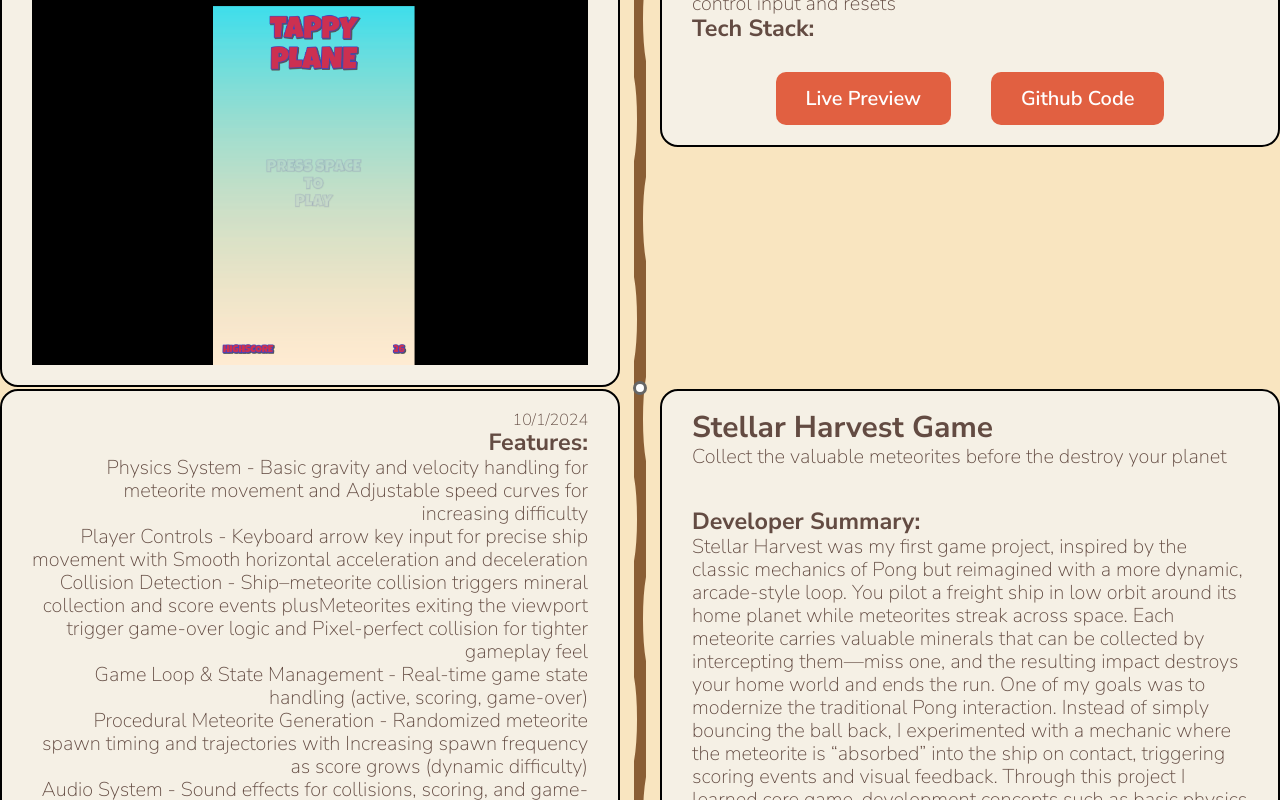
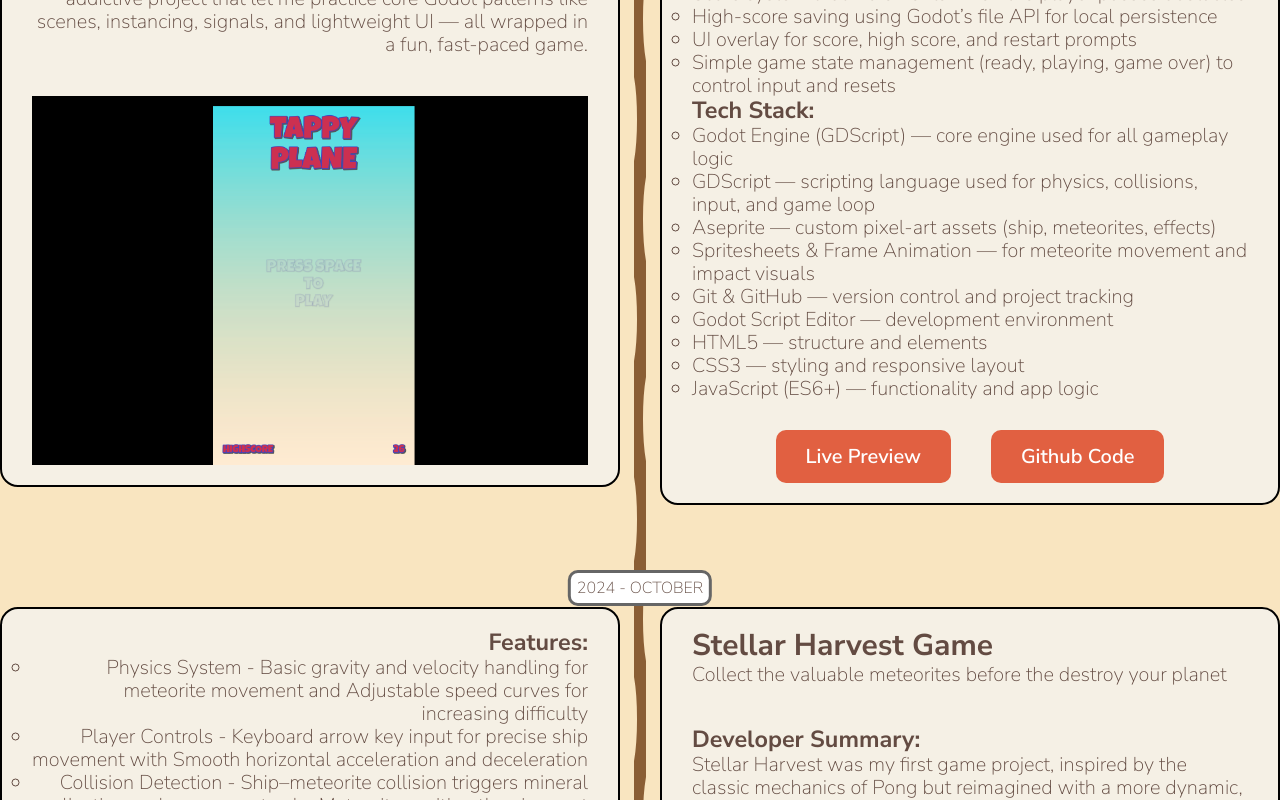
Before and after one commit to deanglane/portfolio-v2, a React (Vite) app: page /projects in a window 1280 px wide. Shown: the part 1160-1960 px from the top of the page. Built offline with nearby package versions, Linux system fonts and the light colour scheme; a web font is replaced by a local one.

Commit message:
WIP removed dot, replaced with formatted date, added bulliet point dot to lists

```diff
--- a/src/components/Footer.jsx
+++ b/src/components/Footer.jsx
@@ -6,7 +6,7 @@ function Footer() {
     <footer className={`${styles.footer}`}>
       <div>
         brewed in Toronto — © {new Date().getFullYear()} Dean the Day Off Dev -
-        v:2.1.3.0
+        v:2.1.4.0
       </div>
     </footer>
   );
--- a/src/components/ProjectCard.jsx
+++ b/src/components/ProjectCard.jsx
@@ -2,12 +2,19 @@ import React from "react";
 import styles from "./ProjectCard.module.css";
 
 function ProjectCard({ isLeft, project }) {
+  // check if the projects object as a feature section and a tech stack section
   const hasFeatures = project.features && project.features.length > 0;
   const hasTechStack = project.techStack && project.techStack.length > 0;
 
+  // Formatting the timeline date
+  const date = new Date(project.date);
+  const year = date.getFullYear();
+  const month = date.toLocaleString("en-US", { month: "long" }).toUpperCase();
+  const formattedDate = `${year} - ${month}`;
+
+  // project cell for features and Tech stack
   const projectCell = (
-    <div className={`${styles["timelineDate-left"]} ${styles.card}`}>
-      <small>{new Date(project.date).toLocaleDateString()}</small>
+    <div className={styles.card}>
       <h3>Features:</h3>
       {hasFeatures && (
         <ul>
@@ -25,16 +32,27 @@ function ProjectCard({ isLeft, project }) {
         </ul>
       )}
       <div className={styles.buttonContainer}>
-        <a className={"button"} href={project.url}>
+        <a
+          className={"button"}
+          href={project.url}
+          target="_blank"
+          rel="noopener noreferrer"
+        >
           Live Preview
         </a>
-        <a className={"button"} href={project.gitHub}>
+        <a
+          className={"button"}
+          href={project.gitHub}
+          target="_blank"
+          rel="noopener noreferrer"
+        >
           Github Code
         </a>
       </div>
     </div>
   );
 
+  // Project cell for descriptions, images and buttons
   const supportCell = (
     <div className={styles.card}>
       <h2>{project.title}</h2>
@@ -54,6 +72,7 @@ function ProjectCard({ isLeft, project }) {
 
       {/* Center marker cell (line + dot) */}
       <div className={styles.markerCell}>
+        <small className={styles.date}>{formattedDate}</small>
         <span className={styles.dot} />
       </div>
 
--- a/src/components/ProjectCard.module.css
+++ b/src/components/ProjectCard.module.css
@@ -15,19 +15,19 @@
   grid-template-columns: minmax(0, 1fr) 40px minmax(0, 1fr);
   align-items: start; /* aligns left/right cards at the top */
   padding-top: 0.1rem; /* tiny buffer to help dot placement */
+  margin-top: 5rem;
 }
 
 /* Center narrow column - still needed for layout */
 .markerCell {
   grid-column: 2;
-  /* no centering needed now */
 }
 
 /* DOT — now absolutely positioned relative to the .item row */
-.dot {
+/* .dot {
   position: absolute;
-  top: -6px; /* aligns dot to top of card */
-  left: 50%; /* center horizontally */
+  top: -6px;
+  left: 50%;
   transform: translateX(-50%);
 
   width: 14px;
@@ -36,6 +36,19 @@
   background: #fff;
   border: 3px solid #666;
   z-index: 5;
+} */
+
+.date {
+  position: absolute;
+  top: -35px; /* aligns dot to top of card */
+  left: 50%; /* center horizontally */
+  transform: translateX(-50%);
+  z-index: 5;
+
+  background-color: #ffffff;
+  border: 3px solid #666;
+  border-radius: 10px;
+  padding: 0.3rem;
 }
 
 /* Your cards (left and right use the same style) */
@@ -50,9 +63,8 @@
   justify-content: center;
 }
 
-/* Date stamp on other side of card */
-.timelineDate-left {
-  text-align: right;
+.card ul {
+  list-style: circle;
 }
 
 /* The card for left side */
--- a/src/data/projects.js
+++ b/src/data/projects.js
@@ -51,7 +51,17 @@ export const projects = [
       "UI overlay for score, high score, and restart prompts",
       "Simple game state management (ready, playing, game over) to control input and resets",
     ],
-    techStack: [],
+    techStack: [
+      "Godot Engine (GDScript) — core engine used for all gameplay logic",
+      "GDScript — scripting language used for physics, collisions, input, and game loop",
+      "Aseprite — custom pixel-art assets (ship, meteorites, effects)",
+      "Spritesheets & Frame Animation — for meteorite movement and impact visuals",
+      "Git & GitHub — version control and project tracking",
+      "Godot Script Editor — development environment",
+      "HTML5 — structure and elements",
+      "CSS3 — styling and responsive layout",
+      "JavaScript (ES6+) — functionality and app logic",
+    ],
     url: "",
     gitHub: "",
     status: "active",
@@ -236,7 +246,7 @@ export const projects = [
     title: "Daily Horoscope",
     desc: `This interactive web app lets users discover their zodiac sign and view personalized horoscope readings for yesterday, today, and tomorrow. Users can either select their birthday through a guided modal or simply click on a zodiac symbol from the main screen. Once a date is chosen, the app automatically determines the correct star sign by comparing the user's birth date with a predefined zodiac date range. It then fetches detailed horoscope data—including mood, compatibility, lucky number, and daily description—from an external horoscope API.
 
-    The interface is designed with smooth transitions, responsive layouts, and dynamic UI states. Hover effects reveal extra zodiac information on larger screens, while smaller screens adjust to show all content fully expanded. Users can toggle between the three daily horoscope panels or navigate back to the zodiac selection view using animated controls. Overall, the app blends clean logic, intuitive interactions, and API-driven content to create a polished, engaging horoscope experience.
+    The interface is designed with smooth transitions, responsive layouts, and dynamic UI states. Hover effects reveal extra zodiac information on larger screens, while smaller screens adjust to show all content fully expanded. Users can toggle between the three daily horoscope panels or navigate back to the zodiac selection view using animated controls. Overall, the app blends clean logic, intuitive interactions, and API-driven content to create a polished, engaging horoscope experience. Images assets were all custom designed using Adobe Photoshop.
 
     Unfortunately soon after launch the API went down and was no long available. I felt this app had a lot of cool features beyond the API call and was still worth showcasing here in my portfolio.`,
     features: [
@@ -261,13 +271,14 @@ export const projects = [
       "HTML5 — structural layout",
       "CSS3 — animations, transitions, and responsive design",
       "SASS / SCSS — if you used nested styling or variables",
+      "Adobe Photoshop - Asset generation",
       "External Horoscope API",
       "Git & GitHub — version control",
       "VS Code — development environment",
       "Browser DevTools — debugging, layout inspection, API testing",
     ],
     url: "https://deanlane-dailyhoroscopeapp.netlify.app/",
-    gitHub: "https://github.com/JC47-P2-Sabrina-Dean/horoscope-app",
+    gitHub: "https://github.com/deanglane/horoscope-app/tree/main",
     status: "active",
     highlight: false,
     featureReel: false,
@@ -381,8 +392,8 @@ export const projects = [
       "VS Code and React DevTools for development and debugging",
       "Node & npm for dependency management and local environment",
     ],
-    url: "",
-    gitHub: "https://github.com/deanglane/stopwatch/tree/development",
+    url: "https://stopwatch-dean-lane.netlify.app/",
+    gitHub: "https://github.com/deanglane/stopwatch",
     status: "active",
     highlight: false,
     featureReel: false,
```
